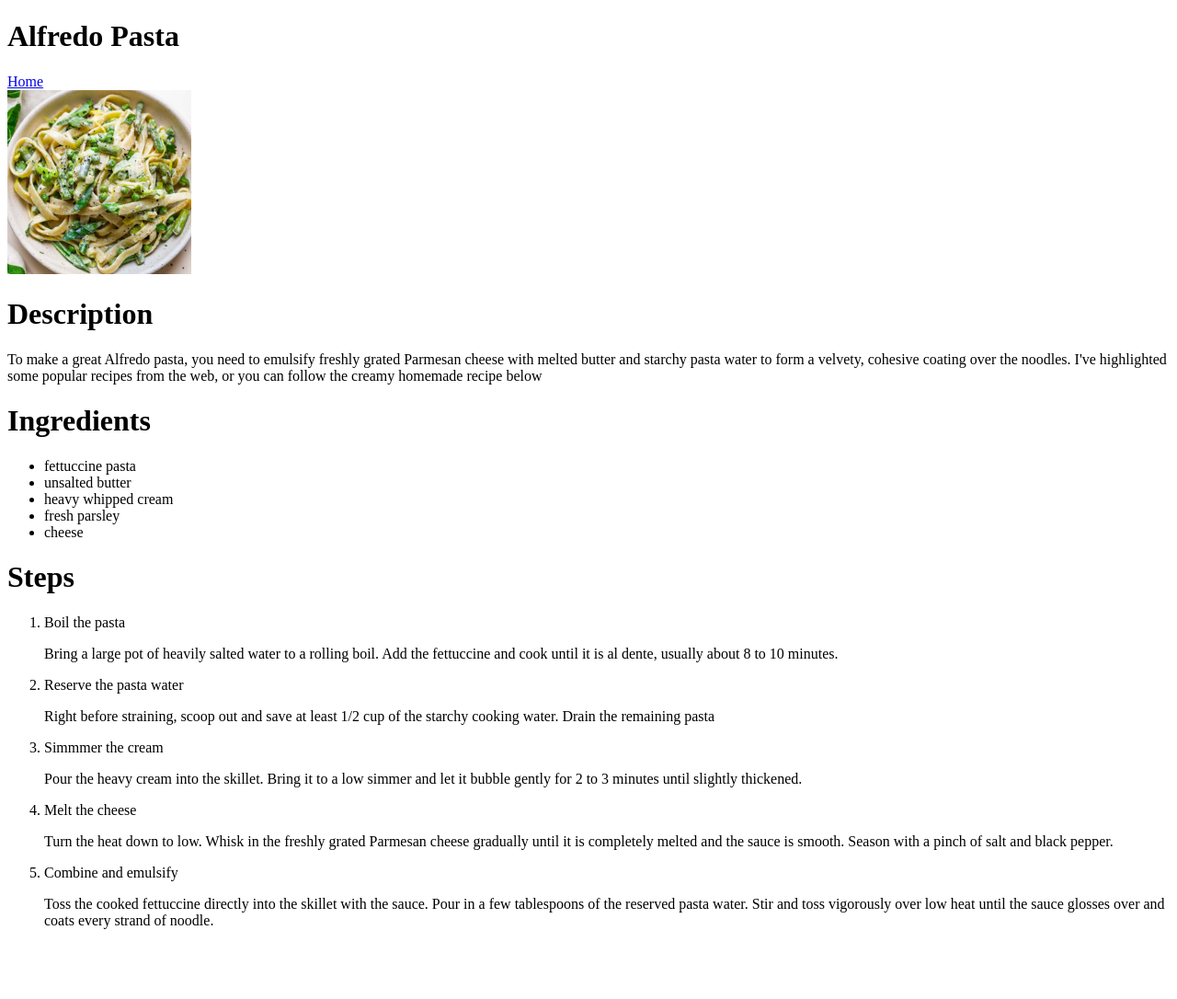
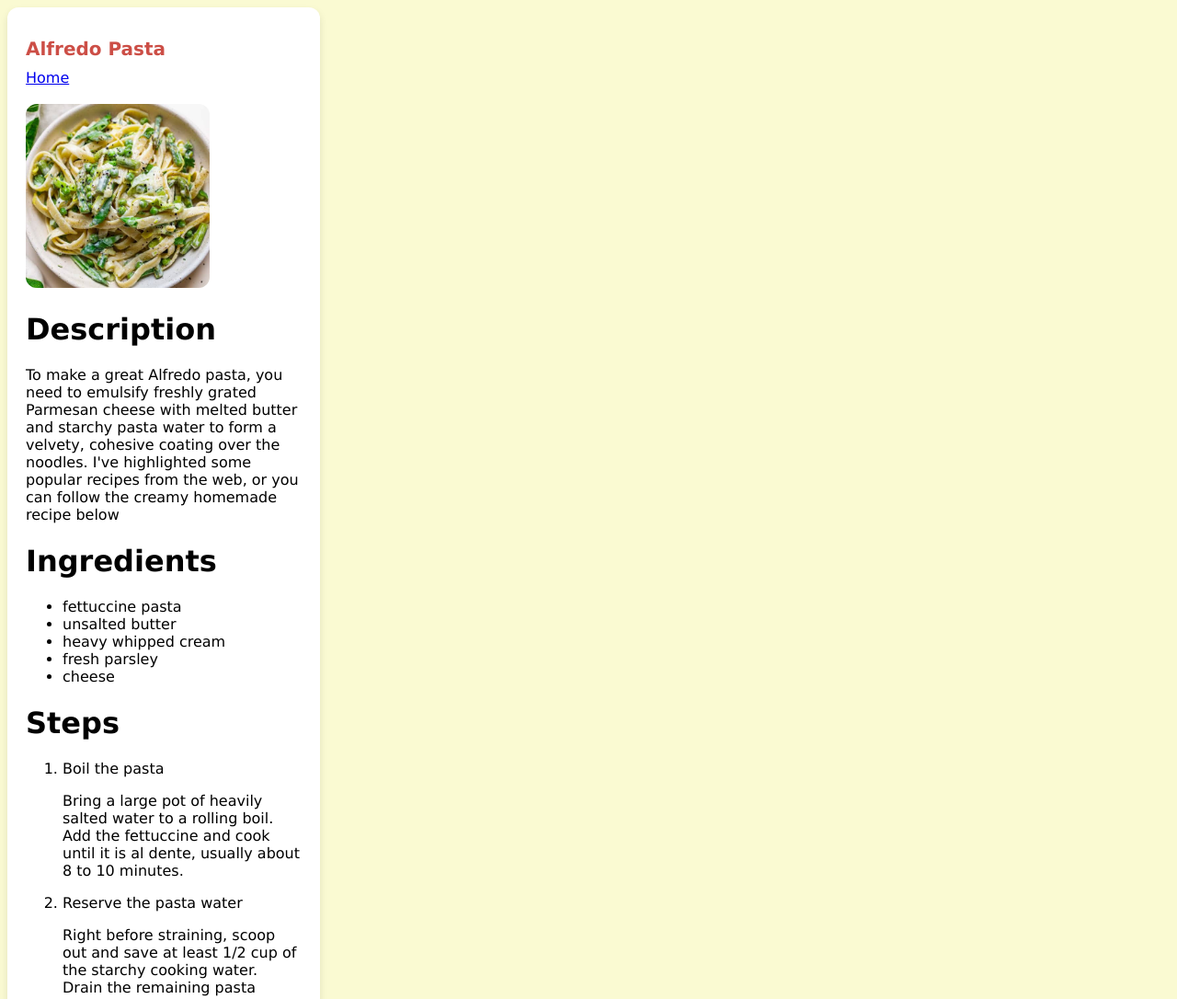
Before and after one commit to konglodaphne-hash/odin-recipes, a plain HTML site: page recipes/pasta.html in a window 1280 px wide. Shown: the top 1086 px of the page at 92% size. Before the commit the page ends 1026 px from the top, so only its background shows below. Drawn offline with Linux system fonts and the light colour scheme.

Commit message:
Edit CSS files

```diff
--- a/recipes/pasta.html
+++ b/recipes/pasta.html
@@ -3,11 +3,13 @@
 <head>
     <meta charset="UTF-8">
     <meta name="viewport" content="width=device-width, initial-scale=1.0">
-    <title>Pasta Recipe</title>
+    <title class="recipe-title">Pasta Recipe</title>
+     <link rel="stylesheet" href="style.css">
 </head>
-<body>
-    <h1>Alfredo Pasta</h1>
-     <a href="../index.html">Home</a><br>
+<body style="background-color: lightgoldenrodyellow;">
+   <div class="recipe-card">
+    <h1 class="recipe-title">Alfredo Pasta</h1>
+     <a href="../index.html">Home</a><br><br>
      <img src="pasta.jpg" alt="a lasagna" width="200" height="200">
     <h1>Description</h1>
     <p>To make a great Alfredo pasta, you need to emulsify freshly grated Parmesan cheese with melted butter and starchy pasta water to form a velvety,
@@ -46,5 +48,6 @@
                Toss the cooked fettuccine directly into the skillet with the sauce. Pour in a few tablespoons of the reserved pasta water. Stir and toss
                vigorously over low heat until the sauce glosses over and coats every strand of noodle.
             </p></li>
+            </div>
 </body>
 </html>
--- /dev/null
+++ b/recipes/style.css
@@ -0,0 +1,25 @@
+
+.recipe-card {
+    background-color: #ffffff;
+    border-radius: 12px;
+    padding: 20px;
+    box-shadow: 0 4px 8px rgba(0, 0, 0, 0.1);
+    width: 300px;
+}
+
+.recipe-title {
+    color: #cc4e46; /* A warm, appetizing red/orange */
+    font-size: 20px;
+    margin-bottom: 10px;
+}
+
+img {
+    max-width: 100%;
+    height: auto;
+    border-radius: 12px; /* Smooths out sharp image edges */
+}
+
+body {
+    background-color: lightpink;
+    font-family: Verdana, Geneva, Tahoma, sans-serif;
+}
--- a/style.css
+++ b/style.css
@@ -1,3 +1,63 @@
-/* div: a red background, white text, a font size of 32px, center aligned, and bold
-p: a green background, white text, and a font size of 18px
-button: an orange background and a font size of 18px */
+
+.recipe-card {
+    background-color: #ffffff;
+    border-radius: 12px;
+    padding: 20px;
+    box-shadow: 0 4px 8px rgba(0, 0, 0, 0.1);
+    width: 300px;
+    transition: transform 0.3s ease, box-shadow 0.3s ease;
+}
+
+.recipe-title {
+    color: #cc4e46; /* A warm, appetizing red/orange */
+    font-size: 20px;
+    margin-bottom: 10px;
+}
+
+img {
+    max-width: 100%;
+    height: auto;
+    border-radius: 12px;
+}
+
+body {
+    background-color: lightpink;
+    font-family: Verdana, Geneva, Tahoma, sans-serif;
+}
+
+.Odin {
+    font-style: normal;
+    font-family: 'Segoe UI', Tahoma, Geneva, Verdana, sans-serif;
+    text-align: center;
+    text-decoration: double;
+    text-decoration-color: black;
+}
+
+a:link {
+      text-decoration: none;
+      color: #cc4e46;
+}
+
+.nav-menu {
+    text-align: center;
+    background-color: #f8f9fa;
+    padding: 20px;
+    border: 200px;
+    border-color: lightcoral;
+}
+
+.nav-menu a {
+    margin: 0 15px;
+    text-decoration: none;
+    color: #333;
+    border: 200px;
+    border-color: lightcoral;
+    width: 200px;
+}
+
+a {
+    display: inline-flex;
+    gap: 20px;
+    justify-content: center;
+    padding: 30px;
+}
```
Also changed, not shown: index.html (+12 -11 lines), recipes/lasagna.html (+5 -3 lines), recipes/matcha.html (+7 -4 lines), recipes/mochi.html (+6 -3 lines), alf2.jpg (added), las2.jpg (added), ma2.jpg (added), straw2.jpg (added).
